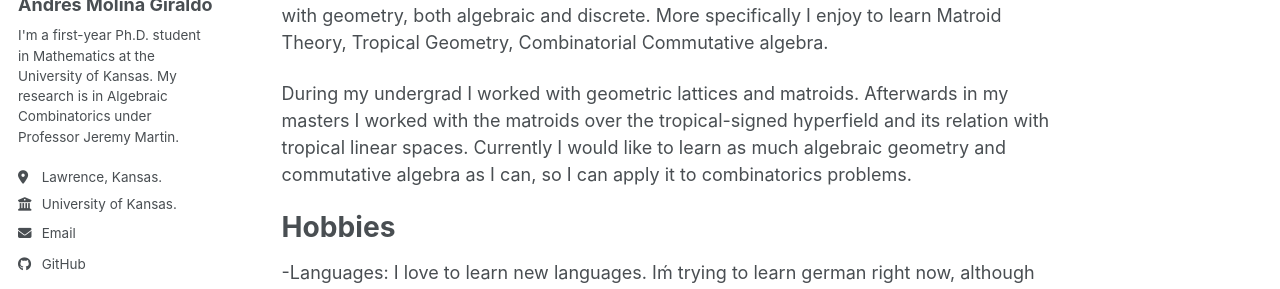
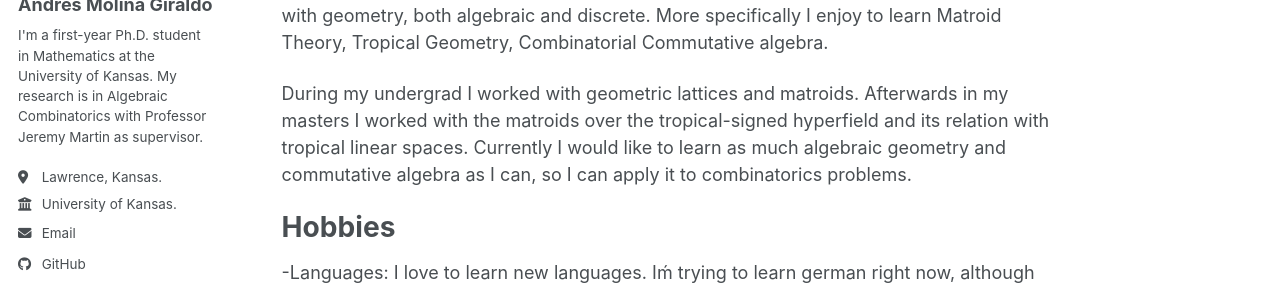
Before and after one commit to andmol20/andmol20.github.io, a Jekyll site: the page built from _pages/about.md, in a window 1280 px wide. Shown: the part 320-609 px from the top of the page. Built offline with Jekyll 4.4.1, drawn with Linux system fonts in a browser that asks for light colours; a script bundle is joined from its source files by our own code; library files that are not in the unit come from our copies.

Commit message:
Update _config.yml

```diff
--- a/_config.yml
+++ b/_config.yml
@@ -26,7 +26,7 @@
   avatar           : "IMG_4155.jpg"
   name             : "Andrés Molina Giraldo"
   # pronouns         : # example: "he/his"
-  bio              : "I'm a first-year Ph.D. student in Mathematics at the University of Kansas. My research is in Algebraic Combinatorics under Professor Jeremy Martin."
+  bio              : "I'm a first-year Ph.D. student in Mathematics at the University of Kansas. My research is in Algebraic Combinatorics with Professor Jeremy Martin as supervisor."
   location         : "Lawrence, Kansas."
   employer         : "University of Kansas."
 
```
